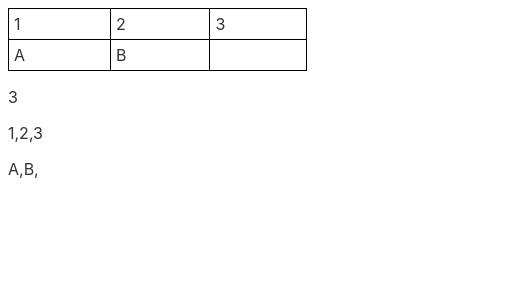
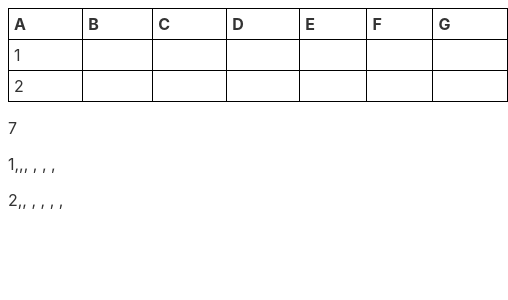
Before and after one commit to mgreminger/response-surface-pareto, a Svelte app: page / in a window 390 px wide. Shown: the top 300 px of the page, 508 px wide, since content can reach past the window. Built offline with nearby package versions, Linux system fonts and the light colour scheme.

Commit message:
Added header and paste from excel features to EditableTable component

```diff
--- a/src/App.svelte
+++ b/src/App.svelte
@@ -1,14 +1,15 @@
 <script>
   import EditableTable from "./EditableTable.svelte";
 
+  let headers = ['A', 'B', 'C', 'D', 'E', 'F', 'G']
+
   let data = [
-    [1, 2, 3],
-    ["A", "B"],
+    ['1', '', ''],
+    ['2', ''],
   ];
 </script>
 
-<EditableTable editable={true} bind:data />
-
+<EditableTable editableData={true} headers={headers} editableHeaders={true} bind:data />
 
 {#each data as row}
   <p>{row.toString()}</p>
--- a/src/EditableTable.svelte
+++ b/src/EditableTable.svelte
@@ -1,48 +1,82 @@
 <script>
-  export let data = [[A, B, C, D], [1, 2, 3]];
-  export let editable = true;
+  export let headers;
+  export let editableHeaders = false;
+  export let data = [[]];
+  export let editableData = false;
 
   let longestRow;
-
+  function handlePaste(event) {
+    let pastedText = event.clipboardData.getData("text");
+    let rows = pastedText.split("\n");
+    headers = rows[0].split("\t");
+    data = [];
+    rows.forEach((row, i) => {
+      if (i > 0 && row.length > 0) {
+        data.push(row.split("\t"));
+      }
+    });
+  }
   $: {
     longestRow = 0;
-    for (let row of data){
-      if (row.length > longestRow){
+    if (headers) {
+      longestRow = headers.length;
+    }
+    for (let row of data) {
+      if (row.length > longestRow) {
         longestRow = row.length;
       }
     }
   }
-
 </script>
 
 <style>
   table {
-    width: 80%;
+    width: 500px;
+    border-collapse: collapse;
   }
-  table, th, td {
+  table,
+  th,
+  td {
     border: 1px solid black;
     border-collapse: collapse;
   }
-  th, td {
+  th,
+  td {
     padding: 5px;
     text-align: left;
   }
 </style>
 
-
-<table>
-  {#each data as row, i}
+<table on:paste|preventDefault={handlePaste}>
+  {#if headers}
+    <thead>
       <tr>
         {#each Array(longestRow) as _, j}
-      {#if editable}
-        <td contenteditable="true"
-            bind:textContent={data[i][j]}
-        >{data[i][j] ? data[i][j] : ''}</td>
+          {#if editableHeaders}
+            <th contenteditable="true" bind:textContent={headers[j]}>
+              {headers[j] ? headers[j] : ''}
+            </th>
+          {:else}
+            <th>{headers[j] ? headers[j] : ''}</th>
+          {/if}
+        {/each}
+      </tr>
+    </thead>
+  {/if}
+  {#each data as row, i}
+    <tbody>
+      <tr>
+        {#each Array(longestRow) as _, j}
+          {#if editableData}
+            <td contenteditable="true" bind:textContent={data[i][j]}>
+              {data[i][j] ? data[i][j] : ''}
+            </td>
           {:else}
             <td>{data[i][j] ? data[i][j] : ''}</td>
           {/if}
         {/each}
       </tr>
+    </tbody>
   {/each}
 </table>
 
```
Lines whose indentation alone changed are shown as unchanged.
